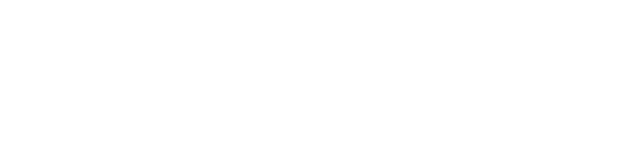
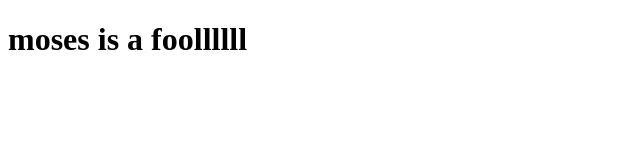
Before and after one commit to MosesDammy/shina, a plain HTML site: page index.html in a window 1280 px wide. Shown: the whole page, without its empty margins (0-640 px from the left). Drawn offline with Linux system fonts and the light colour scheme.

Commit message:
html added

```diff
--- a/index.html
+++ b/index.html
@@ -7,6 +7,6 @@
     <title>Document</title>
 </head>
 <body>
-
+    <h1>moses is a foollllll</h1>
 </body>
 </html>
```
